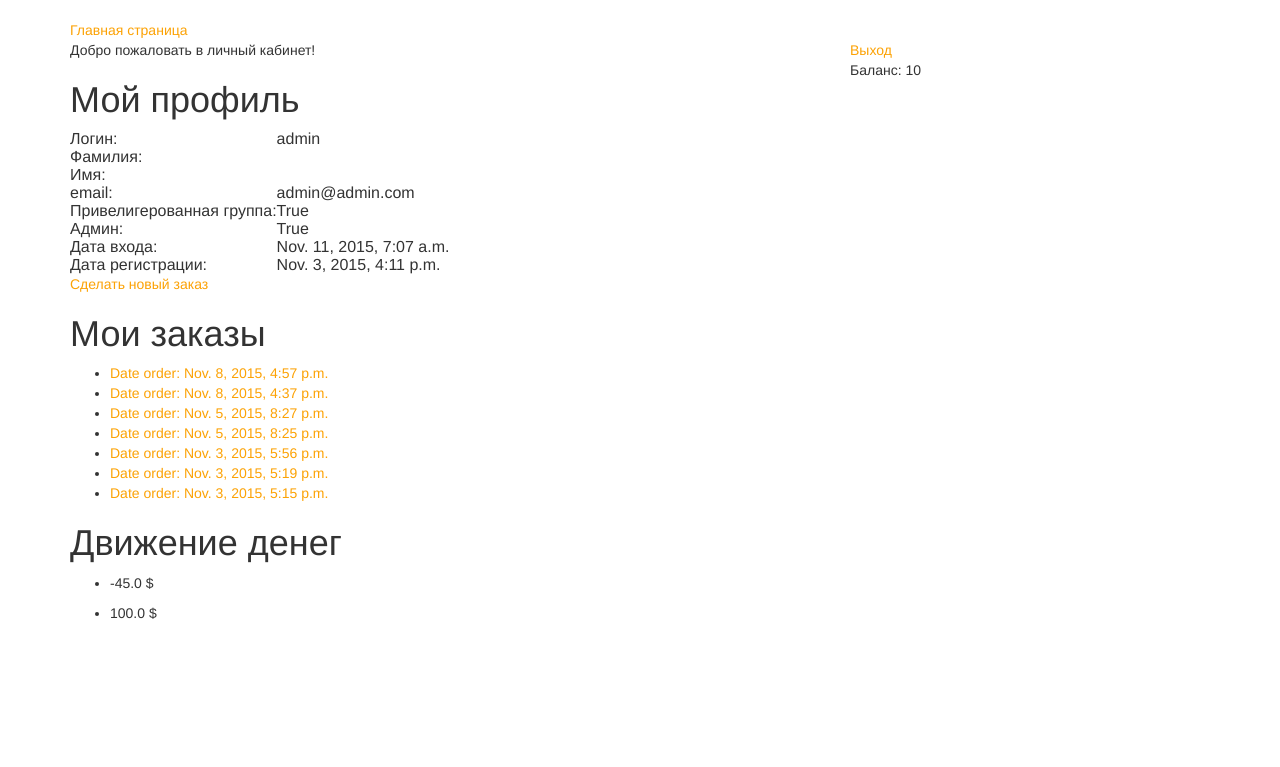
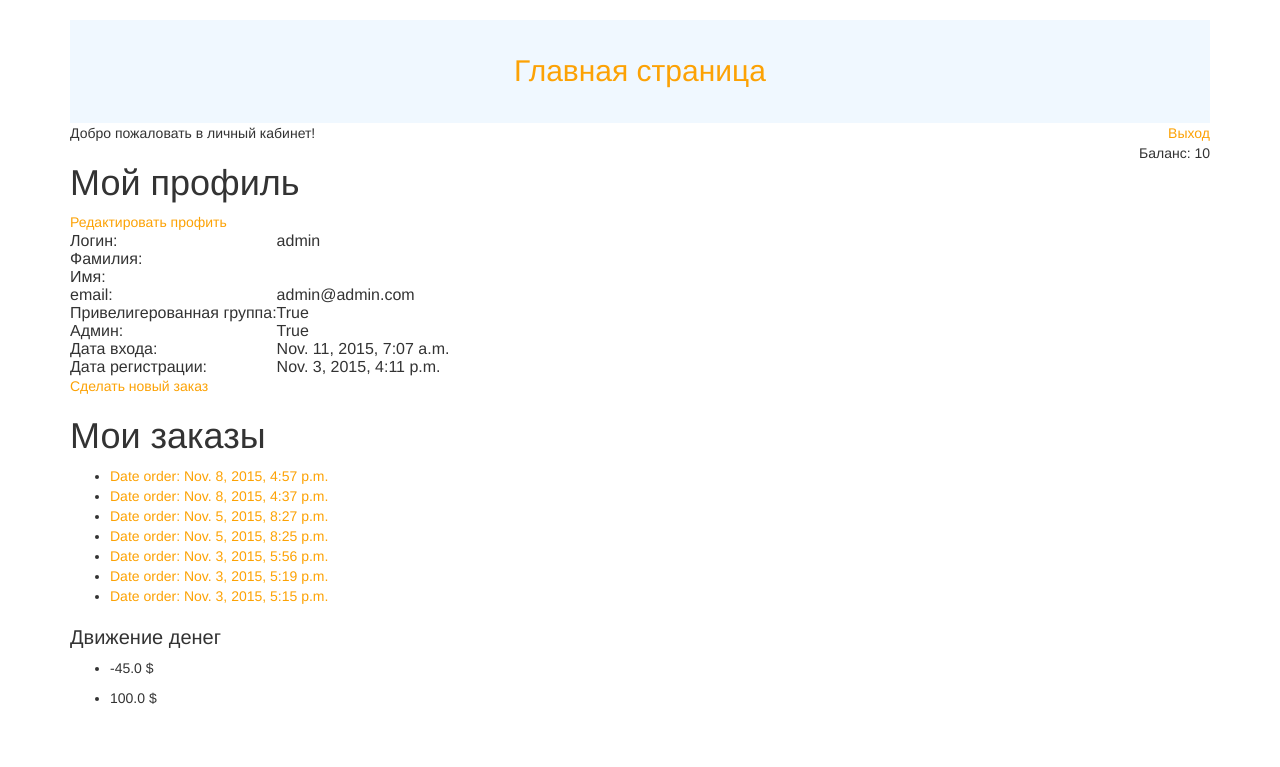
Before and after one commit to GabbasovDinar/test_django, a Django app: page /preg/order/profile/ in a window 1280 px wide. Shown: the top 767 px of the page. Run offline with Django 3.2, Linux system fonts and the light colour scheme; a user stored in the database is signed in; data comes from the database, SQL or seed files in the repository; both versions use the stored data as it was after the commit; some libraries are stand-ins or nearby versions.

Commit message:
Изменение 11
не работает сохранение изменений

```diff
--- a/lunch-django/mysite/preg/static/css/lunch.css
+++ b/lunch-django/mysite/preg/static/css/lunch.css
@@ -1,3 +1,26 @@
 a {
         color: #FCA205;
     }
+.index  {
+	background-color: aliceblue;
+	padding: 30px;
+	text-align: center;
+	font-size: 30px;
+}
+
+.logoutaccount {
+	text-align: right;
+}
+
+.cash {
+	padding-bottom: 50px;
+
+}
+
+.cash h1{
+	padding-bottom: 50px;
+	font-size: 20px;
+}
+.tableCash {
+	margin-top: -50px;
+}
--- a/lunch-django/mysite/preg/templates/preg/base.html
+++ b/lunch-django/mysite/preg/templates/preg/base.html
@@ -11,10 +11,10 @@
 <div class="content container">
 	<div class="content">
 		<div class="row">
-			<div class="col-md-8">
-				<a href="{% url 'preg:order_list' %}">Главная страница</a>
-			</div>
-			<div class="col-md-4">
+			<div class="col-md-12">
+				<div class="index">
+					<a href="{% url 'preg:order_list' %}">Главная страница</a>
+				</div>
 			</div>
 		</div>
 	</div>
--- a/lunch-django/mysite/preg/templates/preg/profile.html
+++ b/lunch-django/mysite/preg/templates/preg/profile.html
@@ -5,7 +5,8 @@
 		<div class="profile">
 
 			<h1>Мой профиль</h1>
-
+			<a href="{% url 'preg:edit_profile'%} ">Редактировать профить</a>
+			<br>
 			<table>
 				<tr>
 					<td>Логин: </td>
@@ -64,17 +65,20 @@
 					<p>No preg are available.</p>
 
 			{% endif %}
+
+
+			<div class="cash">
 			<h1>Движение денег</h1>
-							{% if cash_list %}
-					<ul>
+			{% if cash_list %}
+					<ul class="tableCash">
 						{% for CashMove in cash_list %}
 							<li><p>{{ CashMove.AmountMoney }} $</p></li>
 						{% endfor %}
 					</ul>
 				{% else %}
 					<p>No preg are available.</p>
-
 			{% endif %}
+			</div>
 			{% endif %}
 
 
--- a/lunch-django/mysite/preg/urls.py
+++ b/lunch-django/mysite/preg/urls.py
@@ -7,9 +7,11 @@ urlpatterns = [
     url(r'^order/(?P<order_id>[0-9]+)/$', views.order_detail, name='order_detail'),
     url(r'^order/profile/(?P<order_id>[0-9]+)/$', views.user_order_detail, name='user_order_detail'),
     url(r'^order/profile/$', views.my_profile, name='my_profile'),
+    url(r'^order/profile/edit$', views.edit_profile, name='edit_profile'),
     url(r'^order/new/$', views.order_new, name='order_new'),
     #url(r'^info/$', views.info, name='info'),
     url(r'^login/$', 'preg.views.log_in', name ='login'),
     url(r'^logout/$', 'preg.views.logout', name = 'logout'),
     url(r'^register/$', 'preg.views.register', name = 'register'),
+
 ]
--- a/lunch-django/mysite/preg/views.py
+++ b/lunch-django/mysite/preg/views.py
@@ -52,13 +52,32 @@ def order_new(request):
             order.DateOrder = timezone.now()
             order.save()
             product = pform.save(commit=False)
-            product.OrderID = order.id
+            product.OrderID = order
             product.save()
             return redirect('preg:order_detail',  order_id=order.id)
     else:
         oform = OrderForm()
         pform = ProductForm()
+
+    user_list = User.objects.order_by('username')
+    user_list = len(user_list)
+    WhoUser=request.user
+    #num_product =
+
     return render(request, 'preg/order_new.html', {'oform': oform, 'pform': pform})
+
+def edit_profile(request):
+    if not request.user.is_authenticated():
+        return HttpResponseRedirect('/preg/login/')
+    if request.method == "POST":
+        form = ProfilEditForm(request.POST)
+        if form.is_valid():
+            request.user.save()
+            return HttpResponseRedirect('/preg/order/profile/')
+    else:
+        form = ProfilEditForm()
+    return render(request, 'preg/edit.html', {'form': form})
+
 
 def log_in(request):
     if request.method == 'POST':
```
Also changed, not shown: lunch-django/mysite/preg/forms.py (+10 -0 lines), lunch-django/mysite/preg/templates/preg/edit.html (added, +12 -0 lines), lunch-django/mysite/db.sqlite3, 3 other files.
